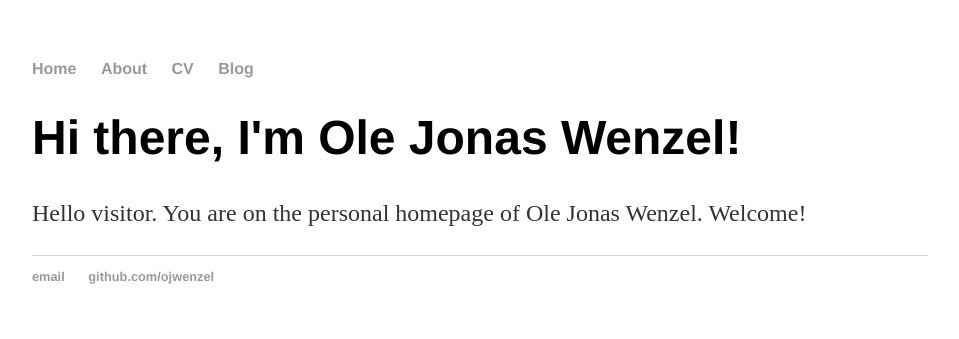
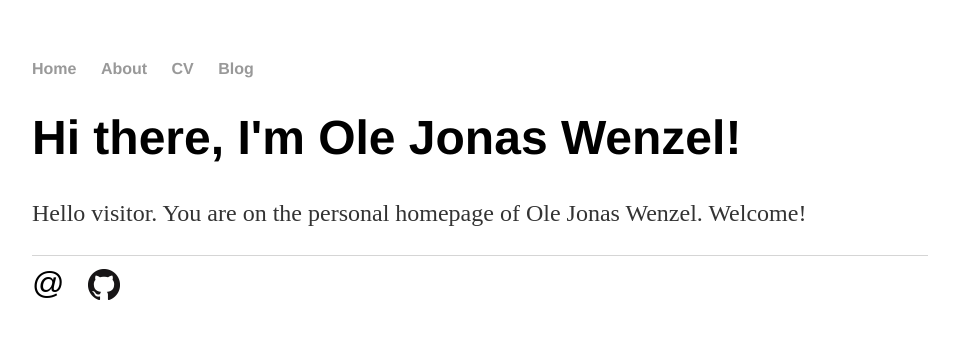
Before and after one commit to ojwenzel/ojwenzel.github.io, a Jekyll site: the page built from index.html, in a window 1280 px wide. Shown: the top 339 px of the page, without its empty margins (160-1119 px from the left). Built offline with Jekyll 4.4.1, drawn with Linux system fonts in a browser that asks for light colours.

Commit message:
add social media links

```diff
--- a/_layouts/default.html
+++ b/_layouts/default.html
@@ -21,8 +21,12 @@
 			</div><!-- /.container -->
 			<footer>
 	    		<ul>
-	        		<li><a href="mailto:olejonaswenzel@gmail.com">email</a></li>
-	        		<li><a href="https://github.com/ojwenzel">github.com/ojwenzel</a></li>
+	        		<li>
+								<a href="mailto:olejonaswenzel@gmail.com?Subject=Contact%20through%20homepage">
+									<img src=/img/mailto.png></a></li>
+	        		<li>
+								<a href="https://github.com/ojwenzel">
+									<img src="/img/GitHub-Mark/PNG/GitHub-Mark-32px.png" alt="Github Mark"></a></li>
 				</ul>
 			</footer>
 		</body>
```
Also changed, not shown: img/GitHub-Mark/PNG/GitHub-Mark-120px-plus.png (added), img/GitHub-Mark/PNG/GitHub-Mark-32px.png (added), img/GitHub-Mark/PNG/GitHub-Mark-64px.png (added), img/GitHub-Mark/PNG/GitHub-Mark-Light-120px-plus.png (added), img/GitHub-Mark/PNG/GitHub-Mark-Light-32px.png (added), img/GitHub-Mark/PNG/GitHub-Mark-Light-64px.png (added), img/GitHub-Mark/Vector/GitHub-Mark.svg (added), img/mailto.png (added), 3 other files.
